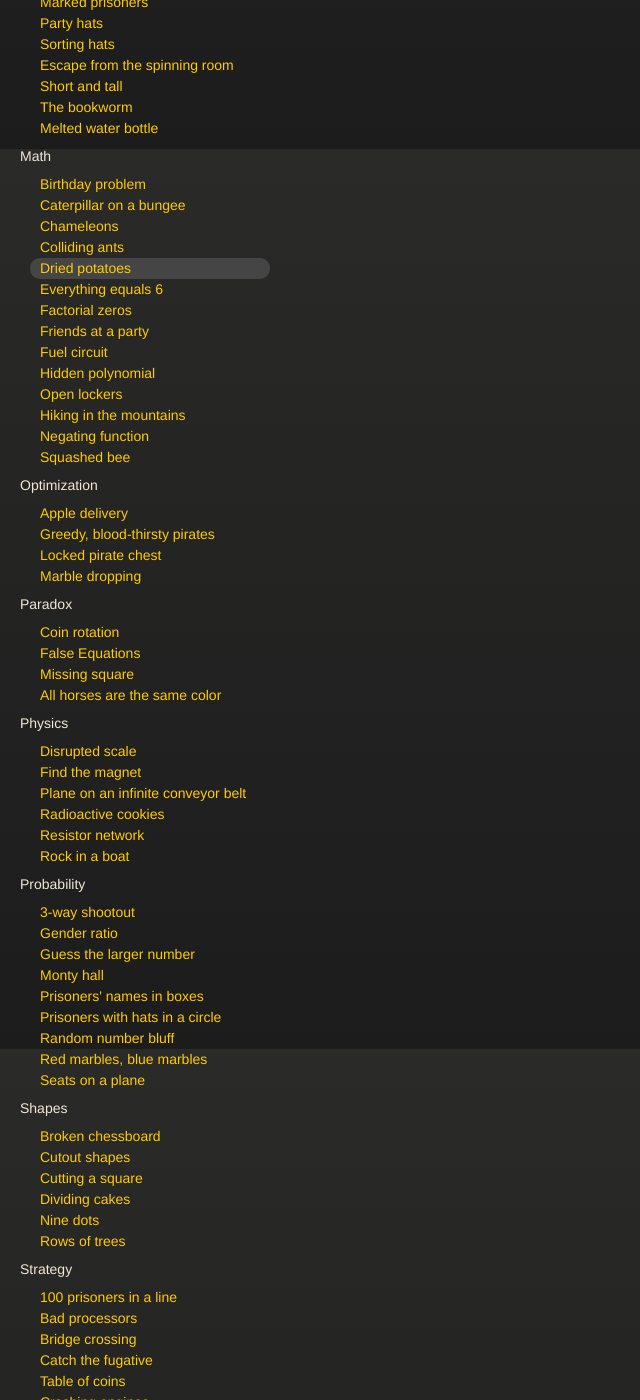
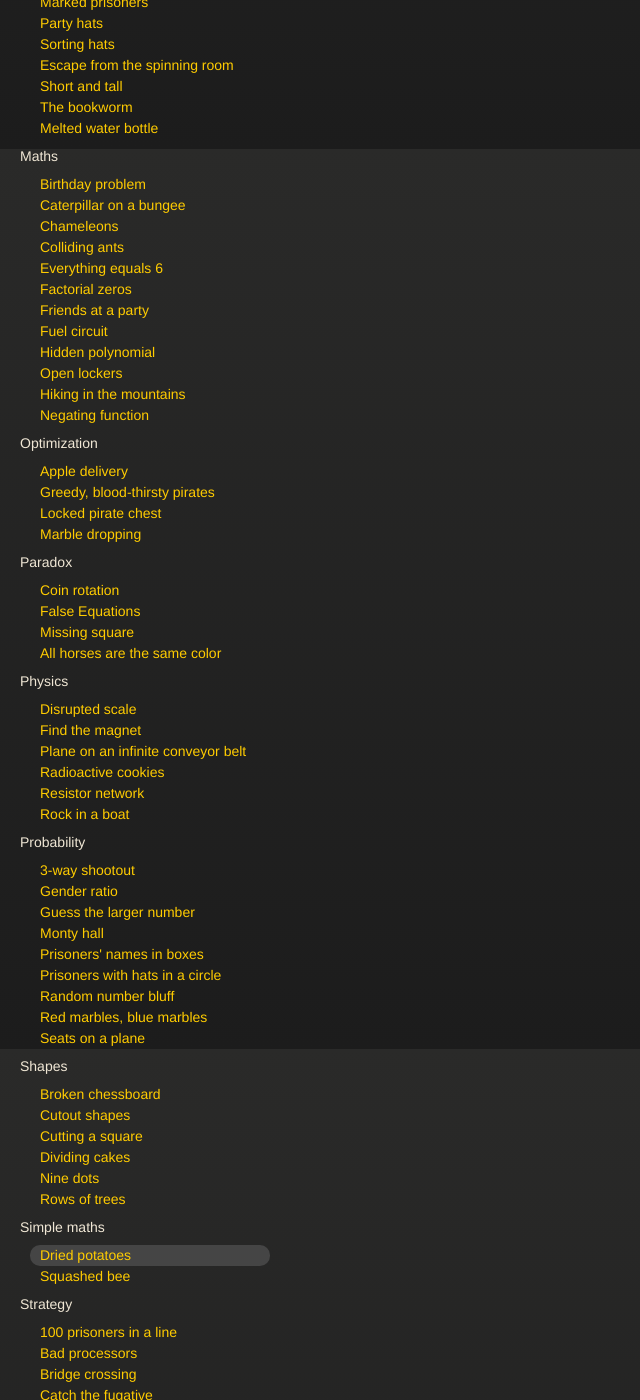
Before and after one commit to sigh/Puzzles, a Jekyll site: the page built from _puzzles/simple_maths/dried_potatoes.md, in a window 1280 px wide and 1400 px high, scrolled down 751 px. Shown: the whole window, without its empty margins (0-640 px from the left). Built offline with Jekyll 4.4.1, drawn with Linux system fonts in a browser that asks for light colours.

Commit message:
Create a "Simple maths" section, and rename "Math" to "Maths".

```diff
--- a/_includes/nav.html
+++ b/_includes/nav.html
@@ -9,7 +9,7 @@
     {% if current_category != '' %}
   </ul>
   {% endif %}
-  <li>{{ category | capitalize }}</li>
+  <li>{{ category | capitalize | replace: '_', ' '}}</li>
   {% assign current_category = category %}
   <ul>
     {% endif %}
```
Also changed, not shown: _puzzles/maths/birthday_problem.md (renamed from _puzzles/math/birthday_problem.md), _puzzles/maths/caterpillar_bungee.md (renamed from _puzzles/math/caterpillar_bungee.md), _puzzles/maths/chameleons.md (renamed from _puzzles/math/chameleons.md), _puzzles/maths/colliding_ants.md (renamed from _puzzles/math/colliding_ants.md), _puzzles/maths/everything_equals_six.md (renamed from _puzzles/math/everything_equals_six.md), _puzzles/maths/factorial_zeros.md (renamed from _puzzles/math/factorial_zeros.md), _puzzles/maths/friend_party.md (renamed from _puzzles/math/friend_party.md), _puzzles/maths/fuel_circuit.md (renamed from _puzzles/math/fuel_circuit.md), _puzzles/maths/hidden_polynomial.md (renamed from _puzzles/math/hidden_polynomial.md), _puzzles/maths/lockers.md (renamed from _puzzles/math/lockers.md), _puzzles/maths/mountain_hiking.md (renamed from _puzzles/math/mountain_hiking.md), _puzzles/maths/negating_function.md (renamed from _puzzles/math/negating_function.md), _puzzles/simple_maths/dried_potatoes.md (renamed from _puzzles/math/dried_potatoes.md), _puzzles/simple_maths/squashed_bee.md (renamed from _puzzles/math/squashed_bee.md).
